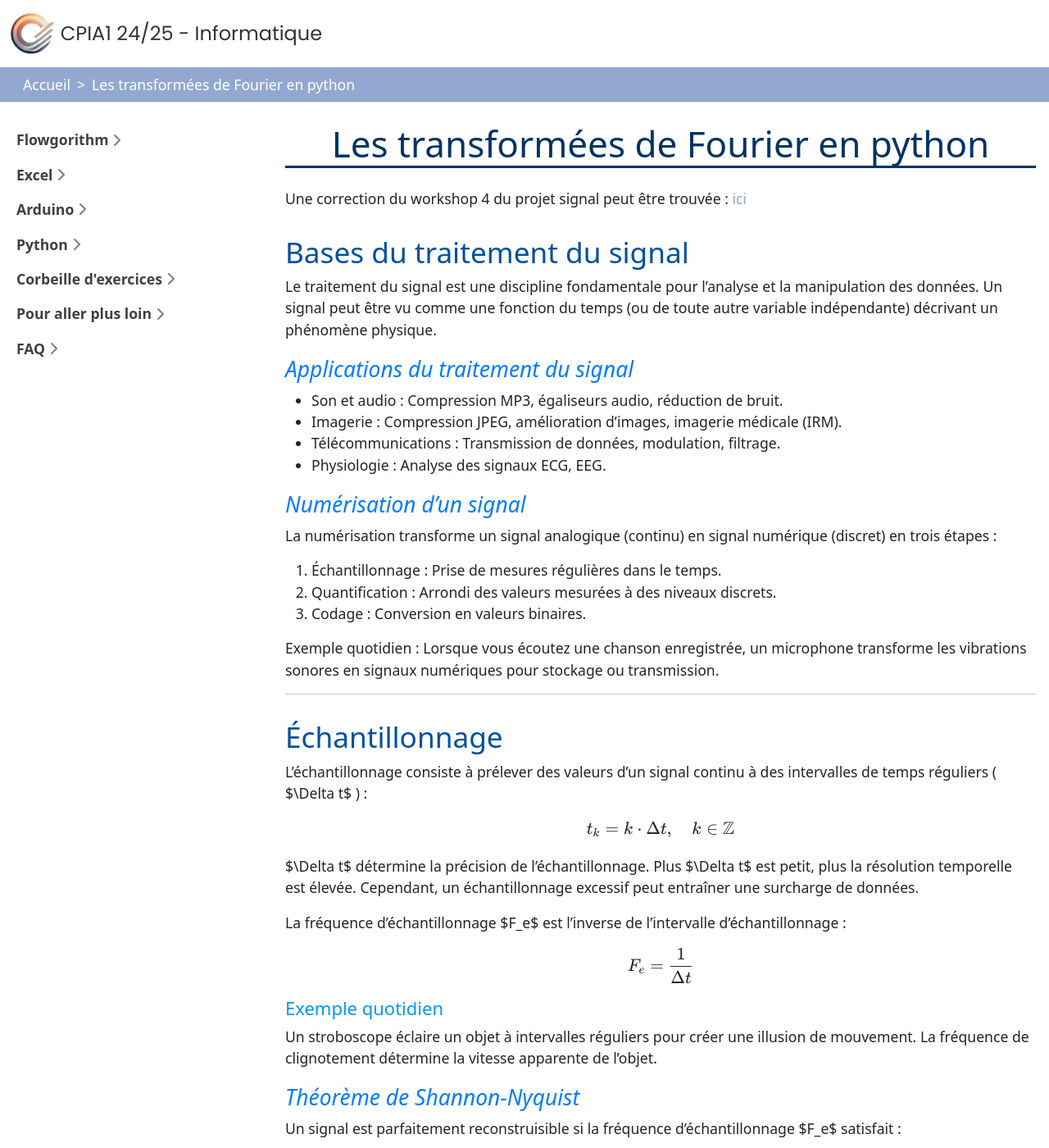
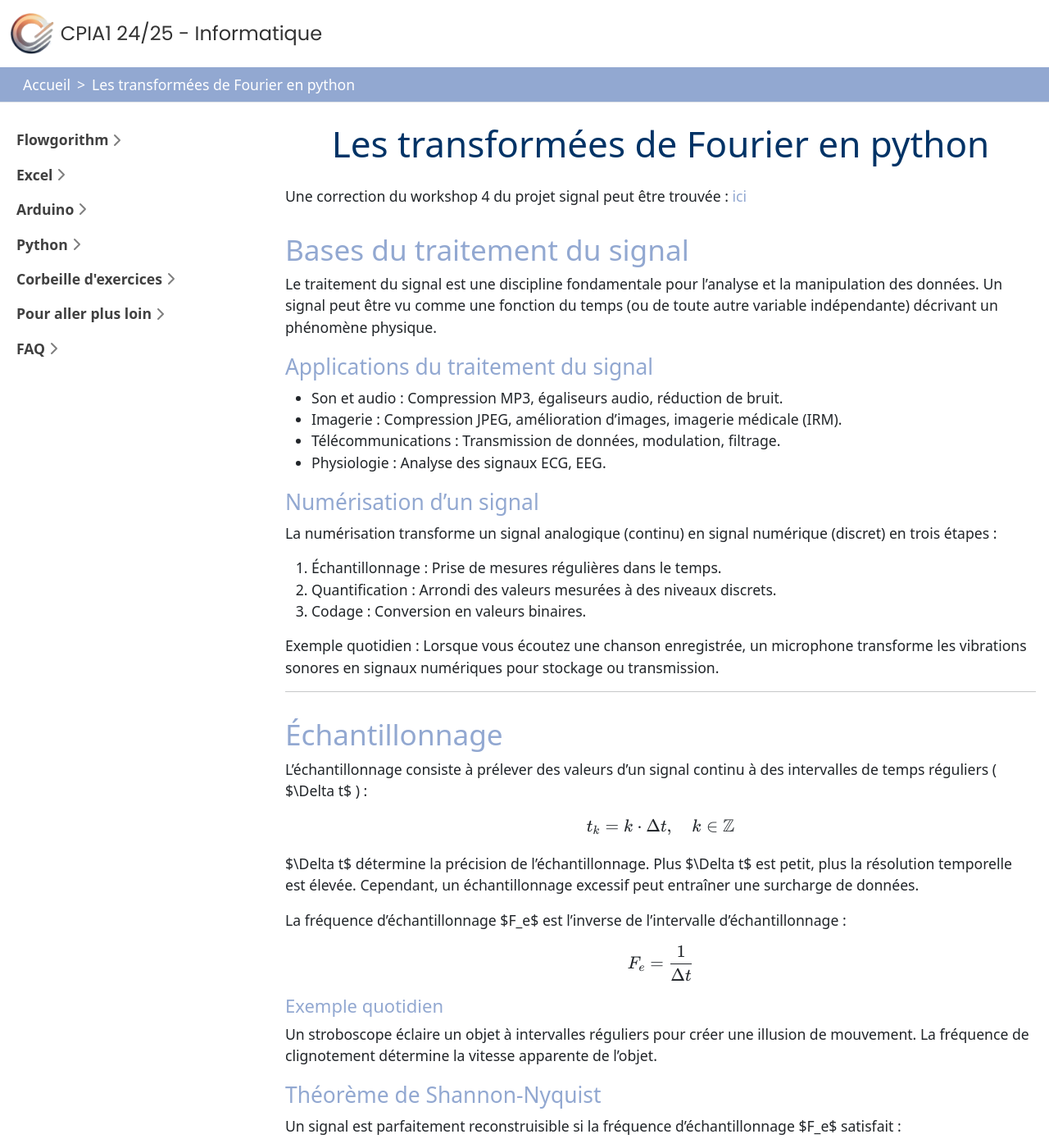
Before and after one commit to rohanfosse/CPIA1-info, a Jekyll site: the page built from Fourier/Fourier.md, in a window 1280 px wide and 1400 px high. Shown: the whole window at 82% size. Built offline with Jekyll 4.4.1, drawn with Linux system fonts in a browser that asks for light colours; nearby versions of some CDN libraries; Markdown is read by kramdown in place of the engine named in the settings.

Commit message:
update colors

```diff
--- a/_layouts/sidebar.html
+++ b/_layouts/sidebar.html
@@ -8,26 +8,23 @@ layout: default
   font-size: 2.5em;
   color: #003366;
   text-align: center;
-  margin-bottom: 20px;
-  border-bottom: 3px solid #003366;
 }
 
 h2 {
   font-size: 2em;
-  color: #00509E;
+  color: #92a8d1;
   margin-top: 30px;
 }
 
 h3 {
   font-size: 1.5em;
-  color: #007BFF;
-  font-style: italic;
+  color: #92a8d1;
   margin-top: 20px;
 }
 
 h4 {
   font-size: 1.25em;
-  color: #0096FF;
+  color: #92a8d1;
 }
 
 </style>
```
